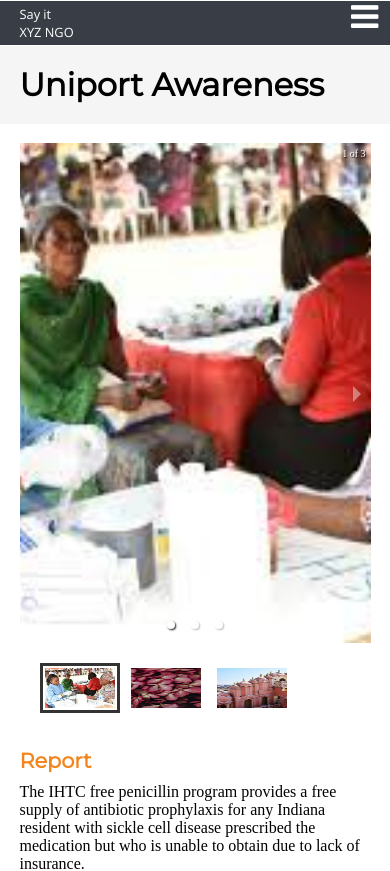
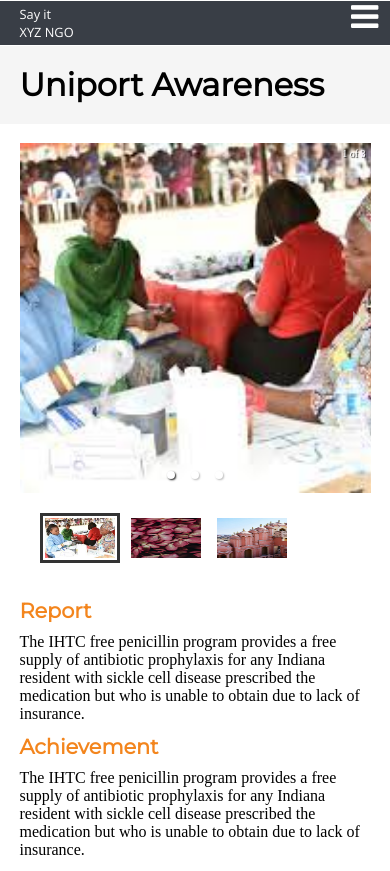
Before and after one commit to Popsicool/ngo_client, a React (Vite) app: page /event/1 in a window 390 px wide. Shown: the top 871 px of the page. Built offline with nearby package versions, Linux system fonts and the light colour scheme.

Commit message:
single pages view

```diff
--- a/src/components/Facts.jsx
+++ b/src/components/Facts.jsx
@@ -64,7 +64,7 @@
                 </div>
                 <div className='sources'>
                     <p>Sources: </p>
-                    (1) <a className='source-link' href="https://www.ncbi.nlm.nih.gov/pmc/articles/PMC8460996/">National Library of medicine</a>, (2) <a className='source-link' href="https://www.ehealthafrica.org/blog/2018/6/19/world-sickle-cell-day-6-facts-you-need-to-know">eHealth</a>
+                    (1) <a className='source-link' href="https://www.ncbi.nlm.nih.gov/pmc/articles/PMC8460996/">National Library of medicine</a> (2) <a className='source-link' href="https://www.ehealthafrica.org/blog/2018/6/19/world-sickle-cell-day-6-facts-you-need-to-know">eHealth</a>
                 </div>
             </div>
 
--- a/src/styles/individualEventPage.css
+++ b/src/styles/individualEventPage.css
@@ -26,3 +26,9 @@
     font-weight: bolder;
     padding: 3% 0;
 }
+
+@media screen and (max-width:600px){
+    .eventpageImg{
+        height: 350px;
+    }
+}
```
